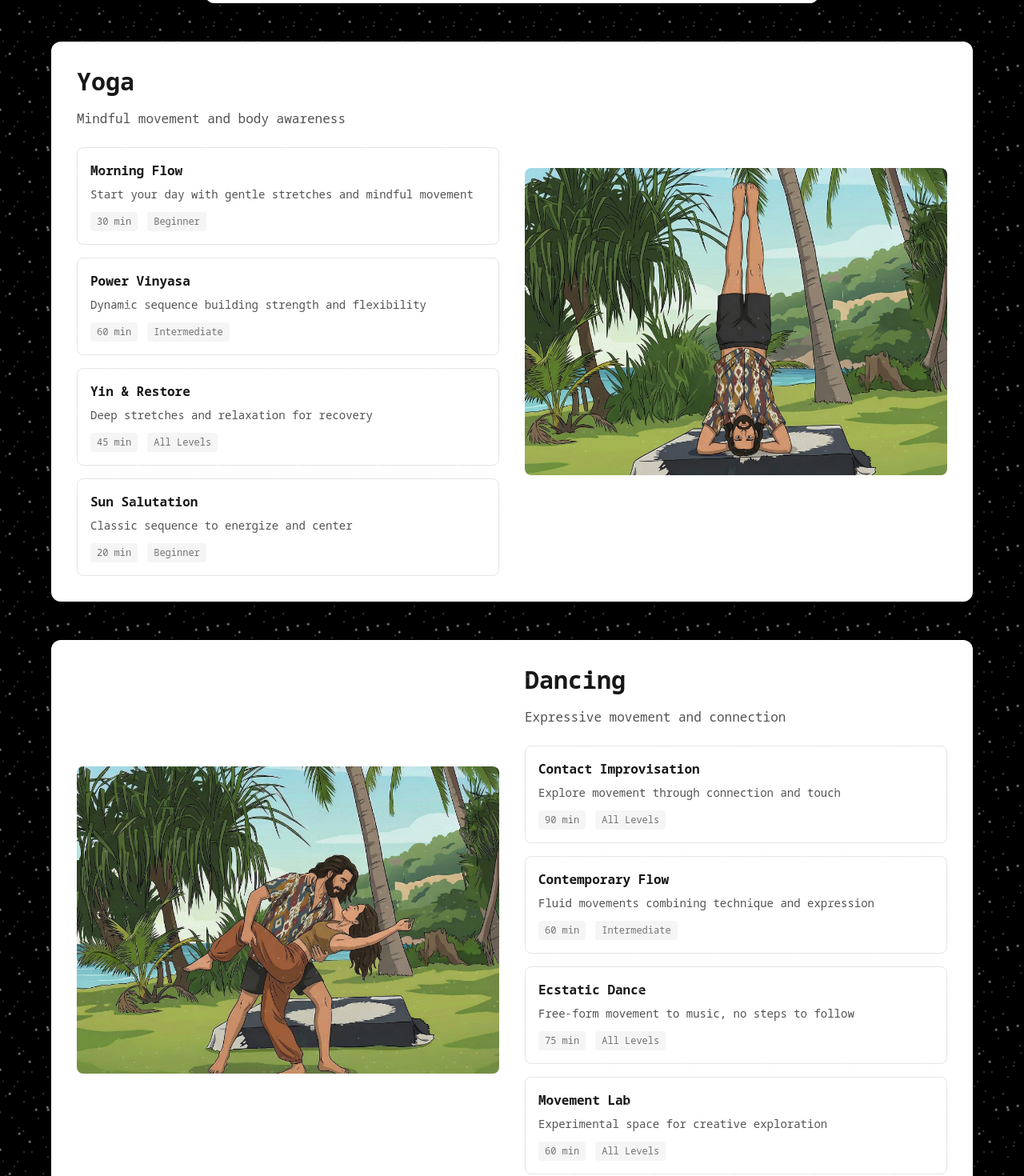
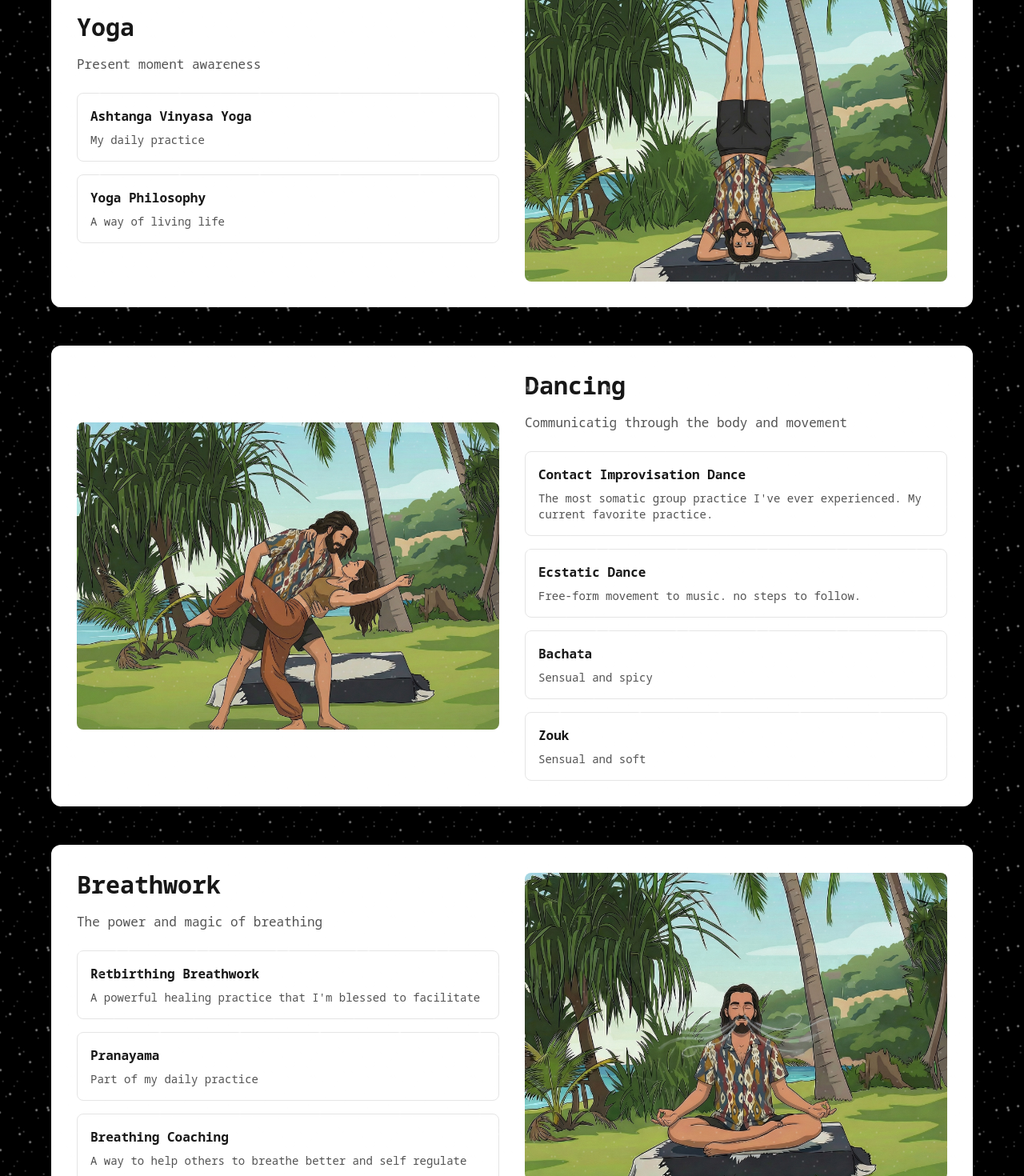
Before and after one commit to carlosconnected/carloscastro, a Next.js app: page /hobbies in a window 1280 px wide. Shown: the part 320-1790 px from the top of the page at 80% size. Built offline with nearby package versions, Linux system fonts and the light colour scheme.

Commit message:
Update the content of the hobbies page

```diff
--- a/app/hobbies/page.tsx
+++ b/app/hobbies/page.tsx
@@ -6,87 +6,50 @@ import Link from "next/link";
 type Hobby = {
   title: string;
   description: string;
-  duration?: string;
-  level?: string;
 };
 
 const hobbies = {
   yoga: [
     {
-      title: "Morning Flow",
-      description: "Start your day with gentle stretches and mindful movement",
-      duration: "30 min",
-      level: "Beginner",
+      title: "Ashtanga Vinyasa Yoga",
+      description: "My daily practice",
     },
     {
-      title: "Power Vinyasa",
-      description: "Dynamic sequence building strength and flexibility",
-      duration: "60 min",
-      level: "Intermediate",
-    },
-    {
-      title: "Yin & Restore",
-      description: "Deep stretches and relaxation for recovery",
-      duration: "45 min",
-      level: "All Levels",
-    },
-    {
-      title: "Sun Salutation",
-      description: "Classic sequence to energize and center",
-      duration: "20 min",
-      level: "Beginner",
+      title: "Yoga Philosophy",
+      description: "A way of living life",
     },
   ],
   dancing: [
     {
-      title: "Contact Improvisation",
-      description: "Explore movement through connection and touch",
-      duration: "90 min",
-      level: "All Levels",
-    },
-    {
-      title: "Contemporary Flow",
-      description: "Fluid movements combining technique and expression",
-      duration: "60 min",
-      level: "Intermediate",
+      title: "Contact Improvisation Dance",
+      description:
+        "The most somatic group practice I've ever experienced. My current favorite practice.",
     },
     {
       title: "Ecstatic Dance",
-      description: "Free-form movement to music, no steps to follow",
-      duration: "75 min",
-      level: "All Levels",
+      description: "Free-form movement to music. no steps to follow.",
     },
     {
-      title: "Movement Lab",
-      description: "Experimental space for creative exploration",
-      duration: "60 min",
-      level: "All Levels",
+      title: "Bachata",
+      description: "Sensual and spicy",
+    },
+    {
+      title: "Zouk",
+      description: "Sensual and soft",
     },
   ],
   breathwork: [
     {
-      title: "Pranayama Basics",
-      description: "Foundation breathing techniques for calm and focus",
-      duration: "30 min",
-      level: "Beginner",
+      title: "Retbirthing Breathwork",
+      description: "A powerful healing practice that I'm blessed to facilitate",
     },
     {
-      title: "Breath of Fire",
-      description: "Energizing breath practice to build vitality",
-      duration: "20 min",
-      level: "Intermediate",
+      title: "Pranayama",
+      description: "Part of my daily practice",
     },
     {
-      title: "Box Breathing",
-      description: "Structured breathing for stress relief and clarity",
-      duration: "15 min",
-      level: "All Levels",
-    },
-    {
-      title: "Deep Relaxation",
-      description: "Guided breathwork for complete rest and restoration",
-      duration: "45 min",
-      level: "All Levels",
+      title: "Breathing Coaching",
+      description: "A way to help others to breathe better and self regulate",
     },
   ],
 };
@@ -97,25 +60,18 @@ export default function Hobbies() {
       <div className="text-center mb-12">
         <h1 className="text-4xl font-bold text-white mb-4">Hobbies</h1>
         <p className="text-neutral-300 text-lg mb-6">
-          Explore yoga, dancing, and breathwork practices
-        </p>
-
-        {/* Intro section */}
-        <div className="bg-white rounded-xl p-6 shadow-2xl max-w-3xl mx-auto mb-12">
-          <p className="text-neutral-700 text-center">
           I created a personal project to spread my passions in{" "}
           <Link
             href="https://dev.carlosconnected.com"
             target="_blank"
             rel="noopener noreferrer"
-              className="text-blue-600 hover:text-blue-700 underline font-semibold"
+            className="text-neutral-300 hover:text-neutral-200 underline font-semibold"
           >
             carlosconnected.com
           </Link>
-            . This platform allows me to share my love for movement, mindfulness,
-            and creative expression through yoga, dancing, and breathwork practices.
+          . This space allows me to share my love for yoga, dancing, and
+          breathwork practices.
         </p>
-        </div>
       </div>
 
       <div className="space-y-12">
@@ -124,9 +80,7 @@ export default function Hobbies() {
           <div className="grid md:grid-cols-2 gap-8 items-center">
             <div>
               <h2 className="text-3xl font-bold text-neutral-900 mb-4">Yoga</h2>
-              <p className="text-neutral-600 mb-6">
-                Mindful movement and body awareness
-              </p>
+              <p className="text-neutral-600 mb-6">Present moment awareness</p>
               <div className="space-y-4">
                 {hobbies.yoga.map((hobby, index) => (
                   <HobbyCard key={index} hobby={hobby} />
@@ -134,12 +88,14 @@ export default function Hobbies() {
               </div>
             </div>
             <div className="relative w-full h-96 rounded-lg overflow-hidden">
+              <div className="absolute inset-0 translate-x-[-10%] md:translate-x-0">
                 <Image
                   src="/yoga.jpg"
                   alt="Yoga practice"
                   fill
                   className="object-cover"
                 />
+              </div>
             </div>
           </div>
         </section>
@@ -160,7 +116,7 @@ export default function Hobbies() {
                 Dancing
               </h2>
               <p className="text-neutral-600 mb-6">
-                Expressive movement and connection
+                Communicatig through the body and movement
               </p>
               <div className="space-y-4">
                 {hobbies.dancing.map((hobby, index) => (
@@ -179,7 +135,7 @@ export default function Hobbies() {
                 Breathwork
               </h2>
               <p className="text-neutral-600 mb-6">
-                Breathing practices for energy and calm
+                The power and magic of breathing
               </p>
               <div className="space-y-4">
                 {hobbies.breathwork.map((hobby, index) => (
@@ -188,12 +144,14 @@ export default function Hobbies() {
               </div>
             </div>
             <div className="relative w-full h-96 rounded-lg overflow-hidden">
+              <div className="absolute inset-0 translate-x-[-10%] md:translate-x-0">
                 <Image
                   src="/breathwork.jpg"
                   alt="Breathwork practice"
                   fill
                   className="object-cover"
                 />
+              </div>
             </div>
           </div>
         </section>
@@ -206,19 +164,7 @@ function HobbyCard({ hobby }: { hobby: Hobby }) {
   return (
     <div className="border border-neutral-200 rounded-lg p-4 hover:shadow-md transition-shadow">
       <h3 className="font-semibold text-neutral-900 mb-2">{hobby.title}</h3>
-      <p className="text-sm text-neutral-600 mb-3">{hobby.description}</p>
-      <div className="flex gap-3 text-xs text-neutral-500">
-        {hobby.duration && (
-          <span className="bg-neutral-100 px-2 py-1 rounded">
-            {hobby.duration}
-          </span>
-        )}
-        {hobby.level && (
-          <span className="bg-neutral-100 px-2 py-1 rounded">
-            {hobby.level}
-          </span>
-        )}
-      </div>
+      <p className="text-sm text-neutral-600">{hobby.description}</p>
     </div>
   );
 }
```
Lines whose indentation alone changed are shown as unchanged.
